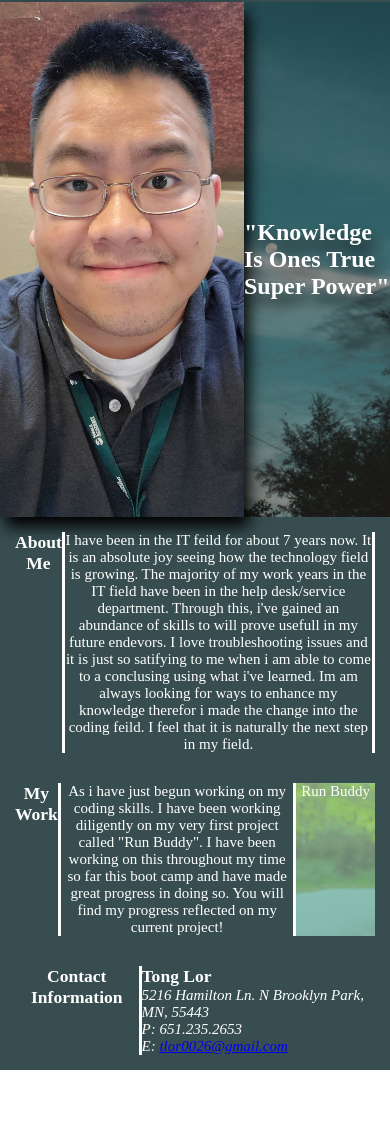
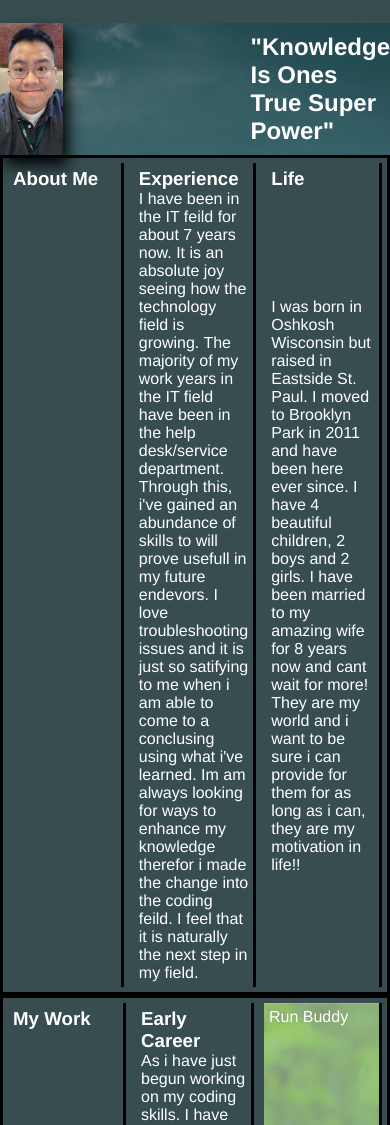
Before and after one commit to tlor0026/Tong-Lor-s-Professional-Profile, a plain HTML site: page Module-2-challenge.html in a window 390 px wide. Shown: the part 115-1240 px from the top of the page. Before the commit the page ends 1185 px from the top, so only its background shows below. Drawn offline with Linux system fonts and the light colour scheme.

Commit message:
finished look and features of page

```diff
--- a/Module-2-challenge.html
+++ b/Module-2-challenge.html
@@ -27,43 +27,51 @@
     </header>
     <!-- Hero Image-->
     <Section class="Hero">
-            <div class="Tong-Hero">
-                <img src="./assests/images/Tong.jpg" alt="Tong Lor Posing"/>
+        <div class="Tong">
+            <img src="./assests/images/Tong.jpg" width="244px" height="514px" alt="Tong Lor Posing"/>
         </div>
-            <div class="Tong-quote">
+        <div class="quote">
             <h2> "Knowledge Is Ones True Super Power"</h2>
         </div>
     </Section>
-
-        <Section class="Main-points">
-                <div class="About-me-l">
-                    <h3 id="About-me">About Me</h3>
+    <!-- Main Content Section: About Me-->
+    <Section class="About-Me" id="About-me">
+        <div class="card">
+            <h3>About Me</h3>
         </div>
-                <div class="About-me-T">
+        <div class="card">
+            <h3>Experience</h3>
             <p>I have been in the IT feild for about 7 years now. It is an absolute joy seeing how the technology field is growing. The majority of my work years in the IT field have been in the help desk/service department.
                 Through this, i've gained an abundance of skills to will prove usefull in my future endevors. I love troubleshooting issues and it is just so satifying to me when i am able to come to a conclusing using what i've learned.
                 Im am always looking for ways to enhance my knowledge therefor i made the change into the coding feild. I feel that it is naturally the next step in my field.
             </p>
         </div>
+        <div class="card">
+            <h3>Life</h3>
+            <p>I was born in Oshkosh Wisconsin but raised in Eastside St. Paul. I moved to Brooklyn Park in 2011 and have been here ever since. I have 4 beautiful children, 2 boys and 2 girls. I have been married to my amazing wife for 8 years now and cant wait for more!
+                They are my world and i want to be sure i can provide for them for as long as i can, they are my motivation in life!!
+            </p>
+        </div>
     </Section>
     <!-- Section 2 Content-->
-        <Section class="Main-points">
-            <div class="My-Work-l">
-                <h3 id="My-Work"> My Work</h3>
+    <Section class="My-Work" id="My-Work">
+        <div class="card">
+            <h3 > My Work</h3>
         </div>
-            <div class="My-work-T">
-                <div class="My-Work-p">
+        <div class="card">
+            <h3> Early Career</h3>
             <p>As i have just begun working on my coding skills. I have been working diligently on my very first project called "Run Buddy". I have been working on this throughout my time so far this boot camp and have made great progress in doing so.
                 You will find my progress reflected on my current project!
+            </p>
         </div>
-                <div class="Run-buddy">
-                        <a href="./privacy-policy.html" style="z-index: 1;">Run Buddy</a><br/>
+            <div class="Run-buddy card">
+                <a href="https://tlor0026.github.io/RUN-BUDDY/" target="_blank">Run Buddy</a><br/>
             </div>
         </div>
     </Section>
         <!-- Section 3 Content-->
-        <Section class="Main-points">
-            <div id="#Contact-Information" class="ci">
+        <Section class="Contact" id="Contact-Information">
+            <div class="ci">
                  <h3>Contact Information</h3>
             </div>
             <div class="addy">
@@ -76,6 +84,4 @@
                 </address>
              </div>
         </Section>
-        <!-- Footer-->
-
     </body>
--- a/assests/css/style.css
+++ b/assests/css/style.css
@@ -1,40 +1,24 @@
 * {
   margin: 0px;
   padding: 0px;
- box-sizing: border-box;
+  box-sizing: border-box;
 }
+  /* For screens between 980px(highest) and 769px(lowest) */
 @media screen and (max-width: 980px) {
-  header h1 a {
-    /* this will be applied on any screen smaller than 980px */
-    color: tomato;
-  }
-  .title {
-    width: 80%;
-  }
-  .trainer {
-    flex: 0 70%;
-  }
-  .contact-info iframe{
-    flex: 1 100%;
-  }
+
 }
-
-  /* MEDIA QUERY FOR TABLETS AND SMALLER */
+  /* for tablets and sizes between 768px(highest) 576px(lowest)*/
 @media screen and (max-width: 768px) {
-  header h1 {
-  /* this will be applied on any screen between 768px and 575px */
-    font-size: 80px;
-    color: tomato;
-  }
 }
-
-/* MEDIA QUERY FOR MOBILE PHONES AND SMALLER */
+/* For mobile phones and smaller between 575px(highest) and lower*/
 @media screen and (max-width: 575px) {
   header h1 {
-  /* this will be applied on any screen smaller than 575px */
-  font-size: 15px;
+    width: 100%;
+    text-align: center;
   }
-}
+  header ul{
+    flex-wrap: nowrap;
+  }
   /* body settings */
 body {
   color: #374d50;
@@ -48,12 +32,10 @@ header {
   background-color: #374d50;
   justify-content: space-between;
   flex-wrap: wrap;
-  font-family: 'Times New Roman', Times, serif;
-  font-size: 20px;
+  font-size: large;
 }
 header h1 {
   color: #fff;
-  font-weight: bold;
   margin: 0;
 }
 header nav {
@@ -66,13 +48,12 @@ header nav ul {
   align-items: center;
   list-style: none;
 }
-
 header nav ul li a {
   margin: 0 30px;
   font-weight: lighter;
   color: #fff;
 }
-  header nav ul li a:hover {
+header nav ul li a:hover {
   background: #374d50;
   color: black;
   text-shadow: none;
@@ -80,122 +61,116 @@ header nav ul li a {
 Header a {
   text-decoration: none;
   }
-
 /*Hero Section*/
 .Hero {
   background-image: url('../images/photo-1616998193501-308daa7d6150.jfif');
   background-size:cover;
   display: flex;
+  justify-content: space-between;
 }
-
-.Tong-Hero {
+.Tong {
   display: flex;
   flex-wrap: wrap;
-  align-items: center;
   margin : 0px auto;
+}
+.Tong img {
   box-shadow: 5px 10px 15px black;
-}
-
-.Tong-Hero img {
-  width: 244px;
-  height: 515px;
-  display: flex;
-  flex-shrink: 5;
-}
-
-.Tong-quote {
+  width: 25%;
+  height: auto;
   display: flex;
   flex-wrap: wrap;
+}
+.quote {
+  display: flex;
+  flex-wrap: wrap;
+  margin : 0px auto;
   align-items: center;
-  margin : 0px auto;
+}
+.quote h2 {
   color: #fff;
-  text-shadow: 5px 10px 15px black;
-  font-family: 'Times New Roman', Times, serif;
+  width: 100%;
+  height: auto;
 }
-/*about me settings*/
-.Main-points {
+/*Overall Section Settings*/
+.About-Me {
   display: flex;
   background-color: #374d50;
+  border-style: solid;
+  border-color: black;
+}
+/*About Me Settings*/
+.card {
+  display: flex;
+  flex-wrap: wrap;
+  border-right-style: solid;
+  border-color: black;
   color: #fff;
-  padding: 15px;
-  font-size: 15px;
-  font-family: 'Times New Roman', Times, serif;
+  justify-content: space-between;
+  margin: 5px;
+  padding: 5px;
+  width: 100%;
+  height: auto;
 }
-
-.About-me-l {
-  border-right-style: solid;
+/*My Work Settings*/
+.My-Work{
+  display: flex;
+  background-color: #374d50;
+  border-style: solid;
+  border-color: black;
+}
+/* Run Buddy Div */
+.Run-buddy {
+  background-image: url('../images/hero-bg.jpg');
+  background-size: cover;
+  position: relative;
+  cursor: pointer;
+  text-align: center;
+  width: 100%;
+  height: auto;
+}
+.Run-buddy:hover{
+  opacity: 0.7;
+}
+.Run-buddy a {
+  text-decoration: none;
+  color: #fff;
+}
+/*contact info*/
+.Contact {
+  display: flex;
+  background-color: #374d50;
+  border-style: solid;
+  border-color: black;
+}
+.ci {
   display: flex;
   flex-wrap: wrap;
   text-align: center;
+  border-style: solid;
+  border-color: black;
+  color: #fff;
+  justify-content: space-between;
+  margin: 5px;
+  padding: 5px;
+  width: 100%;
+  height: auto;
 }
-
-.About-me-T {
-  display: flex;
-  flex-wrap: wrap;
-  justify-content: space-between;
-  text-align: center;
-  border-right-style: solid;
-}
-
-/*my work settings*/
-.My-Work-l {
-  border-right-style: solid;
-  display: flex;
-  flex-wrap: wrap;
-  text-align: center;
-}
-.My-work-T {
-  display: flex;
-  flex-wrap: wrap;
-  justify-content: space-between;
-  text-align: center;
-}
-.My-Work-p {
-  display: flex;
-  justify-content: space-between;
-  text-align: center;
-  border-right-style: solid;
-  width: 75%;
-}
-
-.My-Work-rb {
-    background-color: black;
-    position: relative;
-}
-
-/* button - Run-buddy */
-
-.Run-buddy {
-  background-image: url('../images/hero-bg.jpg');
-  background-size: cover;
-  cursor: pointer;
-  position: relative;
-  text-align: center;
-  width: 25%;
-}
-.Run-buddy:hover{
-  opacity: 0.7;
-  max-width: 200%;
-
-}
-.Run-buddy a {
-  text-decoration: none;
-  color: white;
-}
-
-/*contact info*/
-
-.ci {
-  border-right-style: solid;
-  display: flex;
-  flex-wrap: wrap;
-  text-align: center;
-}
-
 .addy {
   display: flex;
   flex-wrap: wrap;
   justify-content: space-between;
   text-align: left;
   display: inline-block;
+  width: 100%;
+  height: auto;
+  border-style: solid;
+  border-color: black;
+  margin: 5px;
+  padding: 5px;
 }
+.addy h3 {
+  color: #fff;
+}
+.addy address{
+  color: #fff;
+}
```
Lines whose indentation alone changed are shown as unchanged.
